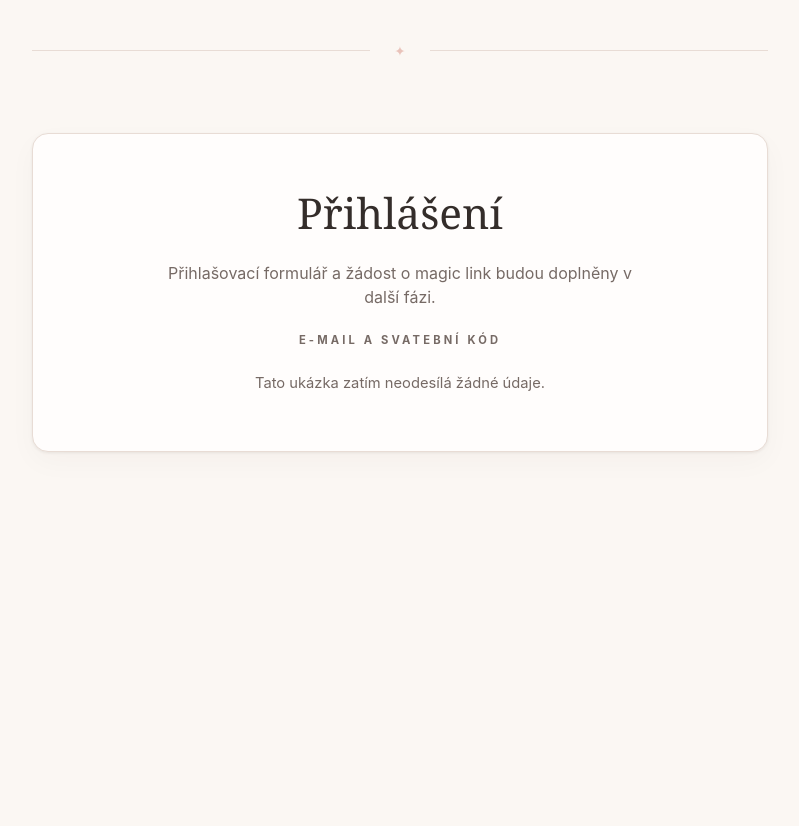
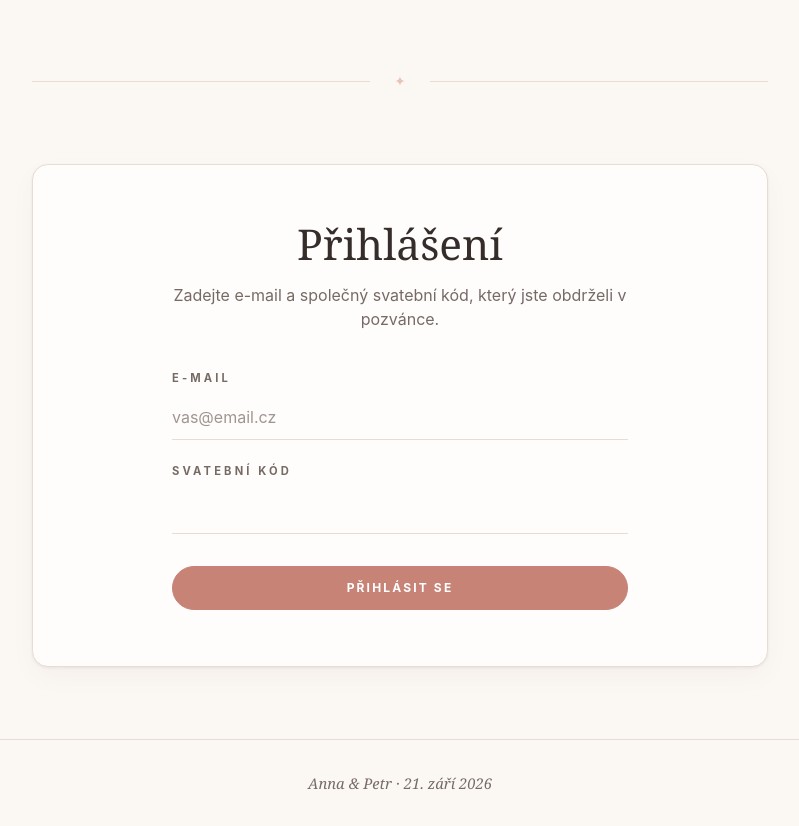
Before and after one commit to a-urbanova/svatebni-wa, a Next.js app: page / in a window 1280 px wide. Shown: the part 860-1686 px from the top of the page, without its empty margins (240-1039 px from the left). Before the commit the page ends 1384 px from the top, so only its background shows below. Built offline with nearby package versions, Linux system fonts and the light colour scheme.

Commit message:
feat(ui): add public landing page and sign-in form

```diff
--- a/app/globals.css
+++ b/app/globals.css
@@ -130,7 +130,7 @@ button:disabled {
 }
 
 .invitation-names,
-.next-step-card h2 {
+.login-card h2 {
   font-family: var(--font-serif);
   font-weight: 400;
 }
@@ -234,23 +234,78 @@ button:disabled {
   box-shadow: var(--shadow-card);
 }
 
-.next-step-card {
+.login-card {
   display: grid;
   justify-items: center;
-  gap: var(--space-5);
+  gap: var(--space-4);
   margin-top: var(--space-8);
-  padding: clamp(2rem, 6vw, 3.5rem);
+  padding: clamp(2rem, 6vw, 3.5rem) clamp(1.5rem, 6vw, 3.5rem);
   text-align: center;
 }
 
-.next-step-card h2 {
+.login-card h2 {
   font-size: clamp(2rem, 6vw, 2.65rem);
   line-height: 1.1;
 }
 
-.next-step-card > p:not(.status-message) {
+.login-instructions {
   max-width: 29rem;
   color: var(--color-text-muted);
+}
+
+.login-form {
+  display: grid;
+  width: min(100%, 28.5rem);
+  gap: var(--space-5);
+  margin-top: var(--space-5);
+  text-align: left;
+}
+
+.form-field {
+  display: grid;
+  gap: var(--space-2);
+}
+
+.form-field input {
+  width: 100%;
+  min-height: 2.85rem;
+  border: 0;
+  border-bottom: 1px solid var(--color-border);
+  border-radius: 0;
+  background: transparent;
+  color: var(--color-text);
+  font-size: 1rem;
+  outline: none;
+  transition: border-color 160ms ease, box-shadow 160ms ease;
+}
+
+.form-field input::placeholder {
+  color: #a19590;
+  opacity: 1;
+}
+
+.form-field input:hover {
+  border-color: var(--color-accent-light);
+}
+
+.form-field input:focus-visible {
+  border-color: var(--color-accent);
+  box-shadow: 0 3px 0 -1px rgb(199 131 118 / 25%);
+}
+
+.form-field input[aria-invalid="true"] {
+  border-color: var(--color-error);
+}
+
+.field-error {
+  color: var(--color-error);
+  font-size: 0.85rem;
+  line-height: 1.4;
+}
+
+.login-submit {
+  width: 100%;
+  margin-top: var(--space-2);
 }
 
 .status-message {
@@ -259,6 +314,11 @@ button:disabled {
   color: var(--color-text-muted);
   font-size: 0.92rem;
   line-height: 1.5;
+}
+
+.login-form .status-message {
+  max-width: none;
+  text-align: center;
 }
 
 .status-message-success {
@@ -307,6 +367,16 @@ button:disabled {
   color: var(--color-accent);
 }
 
+.site-footer {
+  border-top: 1px solid var(--color-border);
+  padding: var(--space-6) var(--space-5);
+  color: var(--color-text-muted);
+  font-family: var(--font-serif);
+  font-size: 0.92rem;
+  font-style: italic;
+  text-align: center;
+}
+
 @media (max-width: 40rem) {
   .page-shell {
     padding: var(--space-7) var(--space-4);
--- a/app/page.tsx
+++ b/app/page.tsx
@@ -1,23 +1,24 @@
 import { InvitationSection } from "@/components/invitation";
-import { Card, FieldLabel, StatusMessage } from "@/components/ui";
+import { LoginForm } from "@/components/login-form";
+import { Card } from "@/components/ui";
 
 export default function Home() {
   return (
+    <>
       <main className="page-shell page-shell-invitation">
         <div className="content-container content-container-narrow">
           <InvitationSection />
-        <Card className="next-step-card" aria-labelledby="login-placeholder-title">
-          <h2 id="login-placeholder-title">Přihlášení</h2>
-          <p>
-            Přihlašovací formulář a žádost o magic link budou doplněny v další
-            fázi.
+          <Card className="login-card" aria-labelledby="login-title">
+            <h2 id="login-title">Přihlášení</h2>
+            <p className="login-instructions">
+              Zadejte e-mail a společný svatební kód, který jste obdrželi v
+              pozvánce.
             </p>
-          <FieldLabel>E-mail a svatební kód</FieldLabel>
-          <StatusMessage>
-            Tato ukázka zatím neodesílá žádné údaje.
-          </StatusMessage>
+            <LoginForm />
           </Card>
         </div>
       </main>
+      <footer className="site-footer">Anna &amp; Petr · 21. září 2026</footer>
+    </>
   );
 }
--- a/components/invitation.tsx
+++ b/components/invitation.tsx
@@ -25,8 +25,9 @@ export function InvitationSection() {
       </div>
 
       <p className="invitation-intro">
-        Po přihlášení budete moci vyplnit účast, osoby, přespání, odvoz a
-        dietární omezení.
+        Po přihlášení budete moci zaregistrovat svou účast, doplnit počet osob
+        včetně dětí, přespání, případný odvoz i dietární omezení. Pro přihlášení
+        použijte svůj e-mail a společný svatební kód.
       </p>
       <SectionDivider />
     </section>
--- /dev/null
+++ b/components/login-form.tsx
@@ -0,0 +1,144 @@
+"use client";
+
+import { useState, type ChangeEvent, type FormEvent } from "react";
+
+import { magicLinkRequestSchema } from "@/lib/rsvp/schemas";
+import { PrimaryButton, StatusMessage } from "./ui";
+
+type FieldName = "email" | "weddingCode";
+type FieldErrors = Partial<Record<FieldName, string>>;
+
+const initialValues = {
+  email: "",
+  weddingCode: "",
+};
+
+/**
+ * Jasně dočasný handler pro fázi 05. Neodesílá hodnoty mimo prohlížeč a
+ * neprovádí autentifikaci; skutečný tok bude přidán až ve fázi 06.
+ */
+async function handleTemporaryLoginRequest(): Promise<void> {
+  await new Promise<void>((resolve) => window.setTimeout(resolve, 350));
+
+  if (process.env.NODE_ENV !== "development") {
+    throw new Error("Magic link zatím není k dispozici.");
+  }
+}
+
+export function LoginForm() {
+  const [values, setValues] = useState(initialValues);
+  const [fieldErrors, setFieldErrors] = useState<FieldErrors>({});
+  const [formError, setFormError] = useState("");
+  const [successMessage, setSuccessMessage] = useState("");
+  const [isSubmitting, setIsSubmitting] = useState(false);
+
+  function updateValue(event: ChangeEvent<HTMLInputElement>) {
+    const fieldName = event.target.name as FieldName;
+
+    setValues((currentValues) => ({
+      ...currentValues,
+      [fieldName]: event.target.value,
+    }));
+    setFieldErrors((currentErrors) => ({ ...currentErrors, [fieldName]: undefined }));
+    setFormError("");
+    setSuccessMessage("");
+  }
+
+  async function handleSubmit(event: FormEvent<HTMLFormElement>) {
+    event.preventDefault();
+    setFieldErrors({});
+    setFormError("");
+    setSuccessMessage("");
+
+    const parsedValues = magicLinkRequestSchema.safeParse(values);
+
+    if (!parsedValues.success) {
+      const nextFieldErrors: FieldErrors = {};
+
+      for (const issue of parsedValues.error.issues) {
+        const fieldName = issue.path[0];
+
+        if (
+          (fieldName === "email" || fieldName === "weddingCode") &&
+          !nextFieldErrors[fieldName]
+        ) {
+          nextFieldErrors[fieldName] = issue.message;
+        }
+      }
+
+      setFieldErrors(nextFieldErrors);
+      setFormError("Zkontrolujte prosím označená pole.");
+      return;
+    }
+
+    setIsSubmitting(true);
+
+    try {
+      await handleTemporaryLoginRequest();
+      setSuccessMessage("Funkce bude aktivována v další fázi. Magic link zatím nebyl vytvořen ani odeslán.");
+    } catch {
+      setFormError("Přihlášení se zatím nepodařilo připravit. Zkuste to prosím později.");
+    } finally {
+      setIsSubmitting(false);
+    }
+  }
+
+  return (
+    <form className="login-form" noValidate onSubmit={handleSubmit}>
+      <div className="form-field">
+        <label className="field-label" htmlFor="login-email">
+          E-mail
+        </label>
+        <input
+          aria-describedby={fieldErrors.email ? "login-email-error" : undefined}
+          aria-invalid={Boolean(fieldErrors.email)}
+          autoCapitalize="none"
+          autoComplete="email"
+          id="login-email"
+          inputMode="email"
+          name="email"
+          onChange={updateValue}
+          placeholder="vas@email.cz"
+          spellCheck={false}
+          type="email"
+          value={values.email}
+        />
+        {fieldErrors.email ? (
+          <p className="field-error" id="login-email-error">
+            {fieldErrors.email}
+          </p>
+        ) : null}
+      </div>
+
+      <div className="form-field">
+        <label className="field-label" htmlFor="wedding-code">
+          Svatební kód
+        </label>
+        <input
+          aria-describedby={fieldErrors.weddingCode ? "wedding-code-error" : undefined}
+          aria-invalid={Boolean(fieldErrors.weddingCode)}
+          autoComplete="off"
+          id="wedding-code"
+          maxLength={128}
+          name="weddingCode"
+          onChange={updateValue}
+          spellCheck={false}
+          type="password"
+          value={values.weddingCode}
+        />
+        {fieldErrors.weddingCode ? (
+          <p className="field-error" id="wedding-code-error">
+            {fieldErrors.weddingCode}
+          </p>
+        ) : null}
+      </div>
+
+      {formError ? <StatusMessage tone="error">{formError}</StatusMessage> : null}
+      {successMessage ? <StatusMessage tone="success">{successMessage}</StatusMessage> : null}
+
+      <PrimaryButton className="login-submit" disabled={isSubmitting} type="submit">
+        {isSubmitting ? "Ověřujeme údaje…" : "Přihlásit se"}
+      </PrimaryButton>
+    </form>
+  );
+}
```
Also changed, not shown: 1 other file (tests, documents, lock files or other folders). Lines whose indentation alone changed are shown as unchanged.
